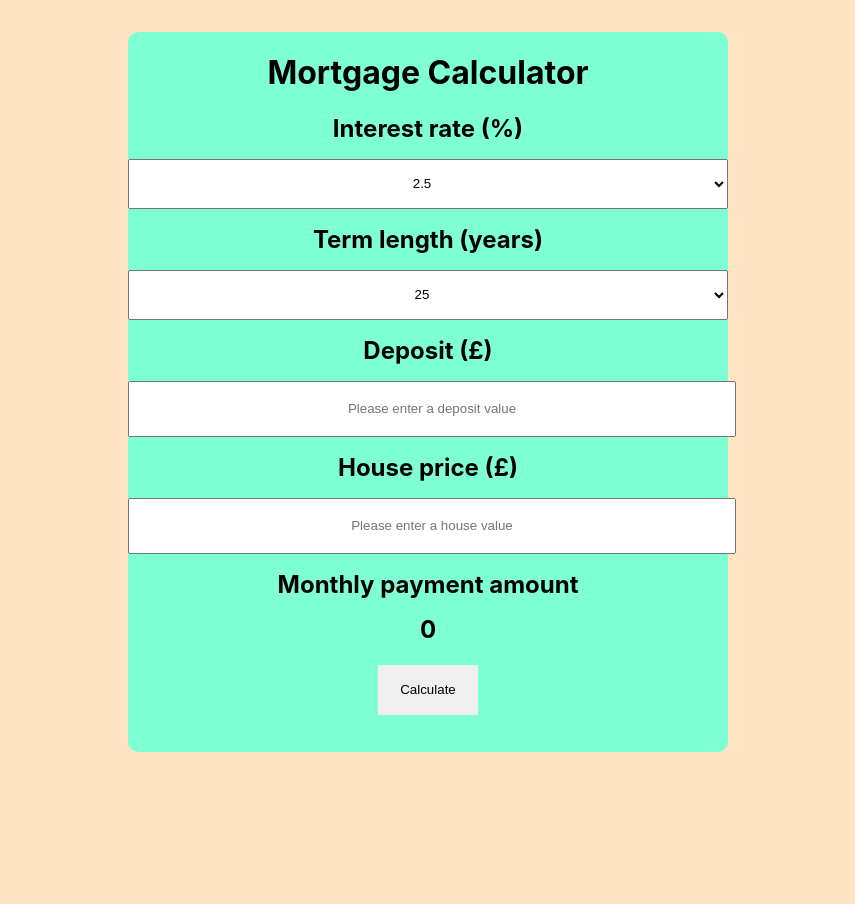
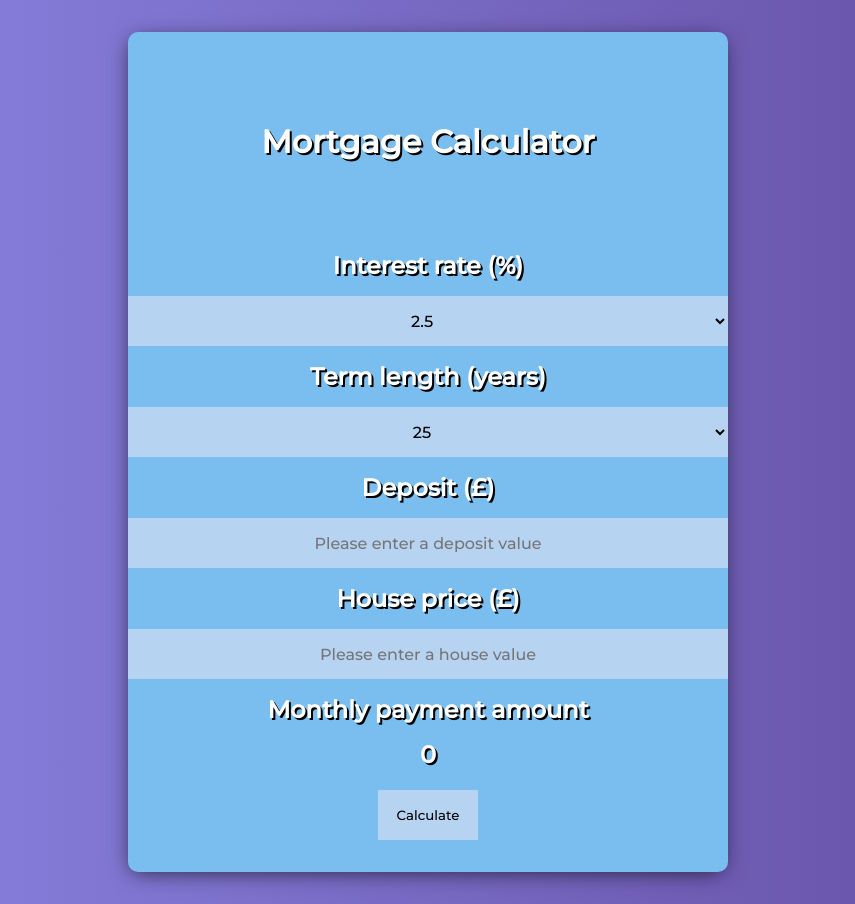
Before and after one commit to Luke-Goodridge/Mortgage-Calculator, a React (Create React App) app: page / in a window 1280 px wide. Shown: the whole page, without its empty margins (212-1067 px from the left). Before the commit the page ends 800 px from the top, so only its background shows below. Built offline with nearby package versions, Linux system fonts and the light colour scheme.

Commit message:
added a color scheme and some more styling

```diff
--- a/src/App.css
+++ b/src/App.css
@@ -1,9 +1,14 @@
 body {
-  background-color: bisque;
+  background: #654ea3;  /* fallback for old browsers */
+  background: -webkit-linear-gradient(to right, #8A84E2, #654ea3);  /* Chrome 10-25, Safari 5.1-6 */
+  background: linear-gradient(to right, #8A84E2, #654ea3); /* W3C, IE 10+/ Edge, Firefox 16+, Chrome 26+, Opera 12+, Safari 7+ */
+  font-family: 'Montserrat', sans-serif;
 }
 
 .MortgageCalc {
-  background-color: aquamarine;
+  background-color: #79BEEE;
+  color: white;
+  text-shadow: 2px 2px black;;
   border-radius: 10px;
   display: flex;
   position: relative;;
@@ -14,14 +19,13 @@ body {
   transition: .4s;
   max-width: 600px;
   height: 90vh;
+  min-height: 840px;
   padding: 0;
+  -webkit-box-shadow: -1px 4px 22px -5px rgba(0,0,0,0.75);
+  -moz-box-shadow: -1px 4px 22px -5px rgba(0,0,0,0.75);
+  box-shadow: -1px 4px 22px -5px rgba(0,0,0,0.75);
 }
 
-.Dropdown {
-  width: 150px;
-  text-align: center;
-  text-align-last: center;
-}
 #resetBtn, #calcBtn {
   transition: .3s;
   margin: 5px;
@@ -29,10 +33,12 @@ body {
   height: 50px;
   width: 100px;
   cursor: pointer;
+  font-family: 'Montserrat', sans-serif;
+  background-color: #B7D3F2;
 }
 
 #resetBtn:hover, #calcBtn:hover {
-  background-color: brown;
+  background-color: #84AFE6;
 }
 .hidden {
   opacity: 0;
@@ -41,16 +47,28 @@ body {
 
 h1 {
   width: 100%;
+  margin: 15% 0;
 }
 h2 {
   margin: 1rem;
 }
 .Dropdown, input {
   text-align: center;
+  text-align-last: center;
   width: 100%;
   height: 50px;
+  margin: 0;
+  padding: 0;
+  border: none;
+  font-size: 1rem;
+  font-family: 'Montserrat', sans-serif;
+  background-color: #B7D3F2;
 }
 
+.Dropdown:focus, input:focus {
+  background-color: #84AFE6;
+  outline: 0px;
+}
 
 
 
--- a/src/App.js
+++ b/src/App.js
@@ -132,6 +132,7 @@ class App extends Component {
         //clear placeholder
         clearPlaceholder={this.clearPlaceholder}
         />
+        <link href="https://fonts.googleapis.com/css2?family=Montserrat:wght@300;500&display=swap" rel="stylesheet"></link>
       </div>
 
     );
```
